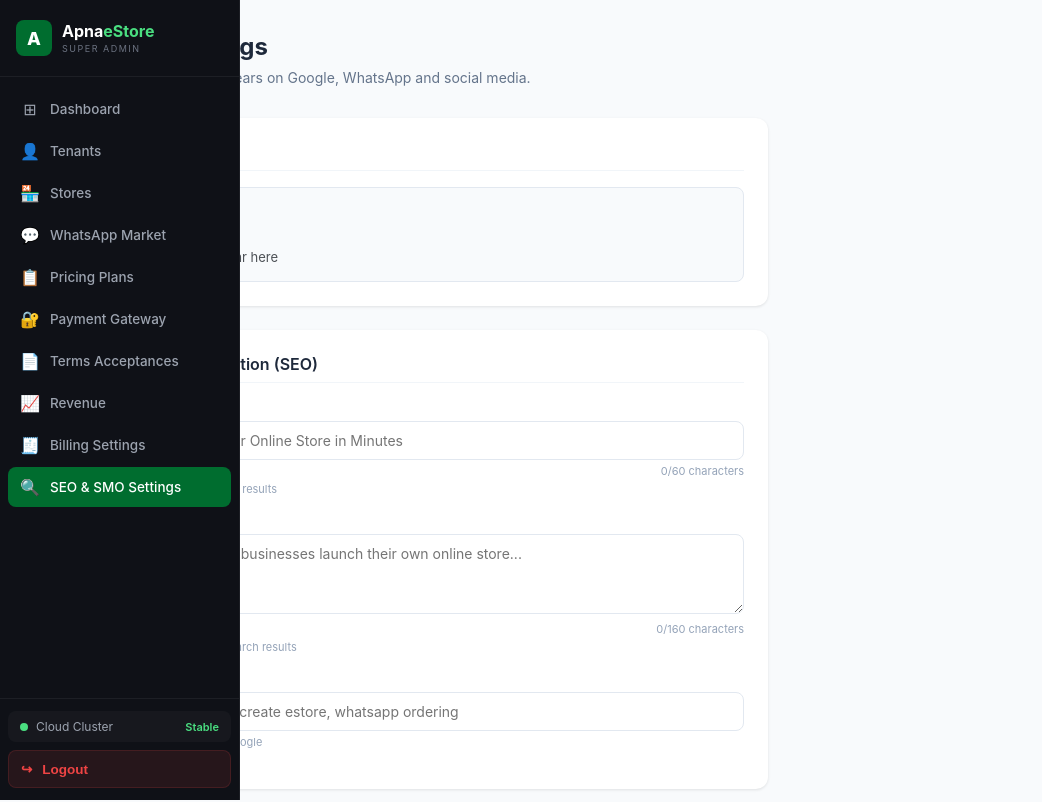
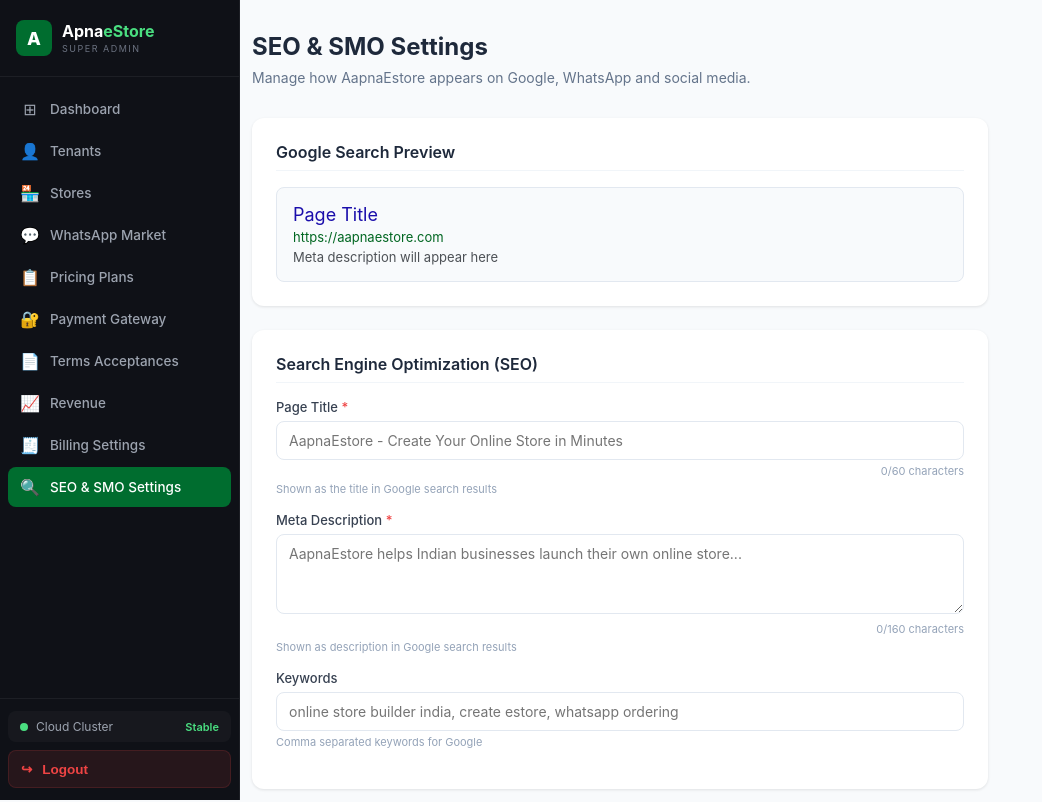
Before and after one commit to mathNikhil/ApaneStore-Super-admin, a React (Vite) app: page /seo-settings in a window 1280 px wide. Shown: the top 802 px of the page, without its empty margins (0-1042 px from the left). Built offline with nearby package versions, Linux system fonts and the light colour scheme; no server answers; sample sign-in values are in the browser's storage.

Commit message:
fix: SEO settings page layout with sidebar offset

```diff
--- a/src/pages/SeoSettings.jsx
+++ b/src/pages/SeoSettings.jsx
@@ -54,7 +54,7 @@
 
     const styles = {
         container: { display: 'flex', minHeight: '100vh', background: '#f8fafc', fontFamily: 'Inter, sans-serif' },
-        main: { flex: 1, padding: '32px', maxWidth: '800px' },
+        main: { flex: 1, padding: '32px', maxWidth: '800px', marginLeft: '220px' },
         title: { fontSize: '24px', fontWeight: '700', color: '#1e293b', marginBottom: '8px' },
         subtitle: { color: '#64748b', marginBottom: '32px', fontSize: '14px' },
         card: { background: '#fff', borderRadius: '12px', padding: '24px', marginBottom: '24px', boxShadow: '0 1px 3px rgba(0,0,0,0.1)' },
```
